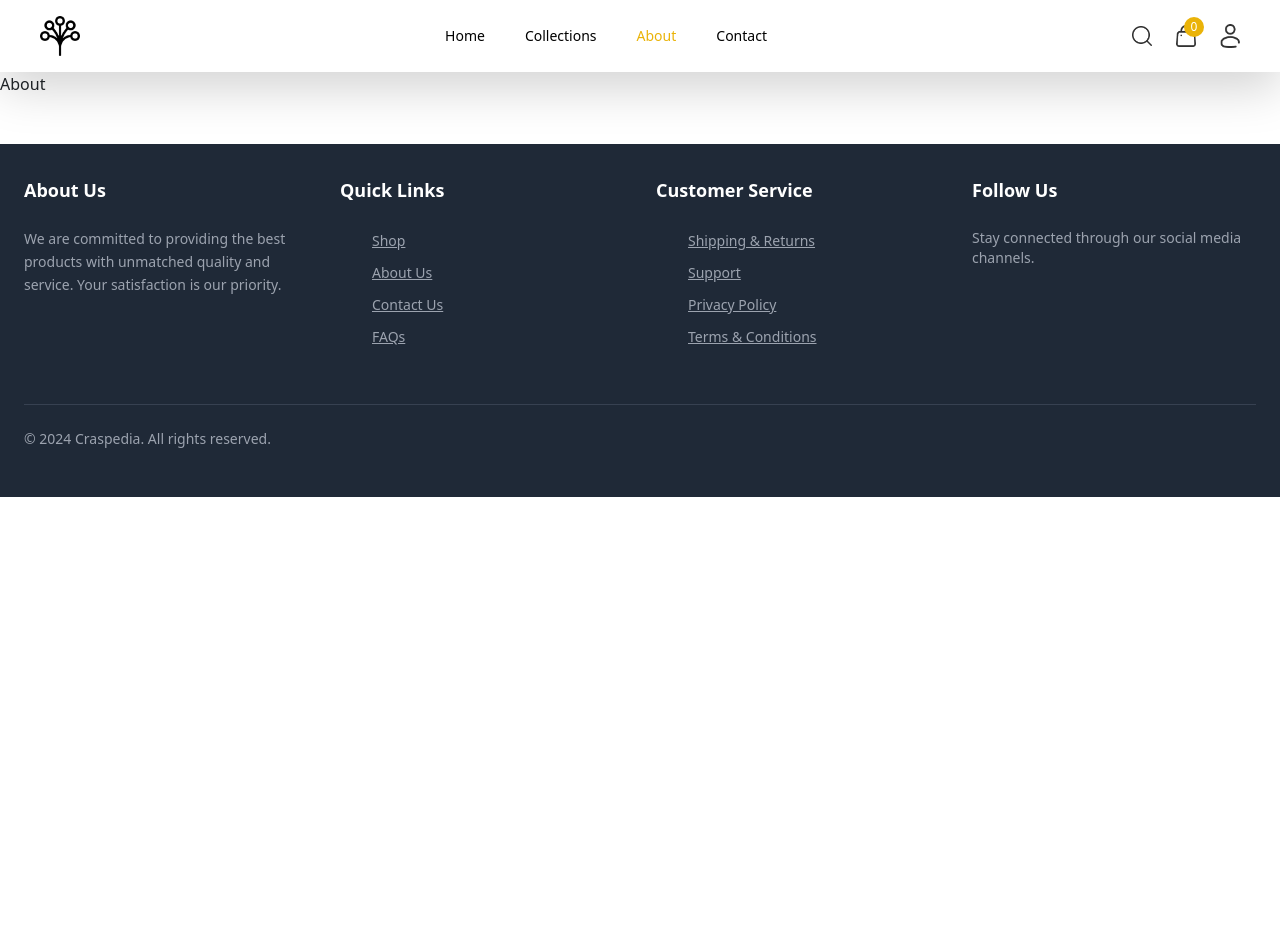
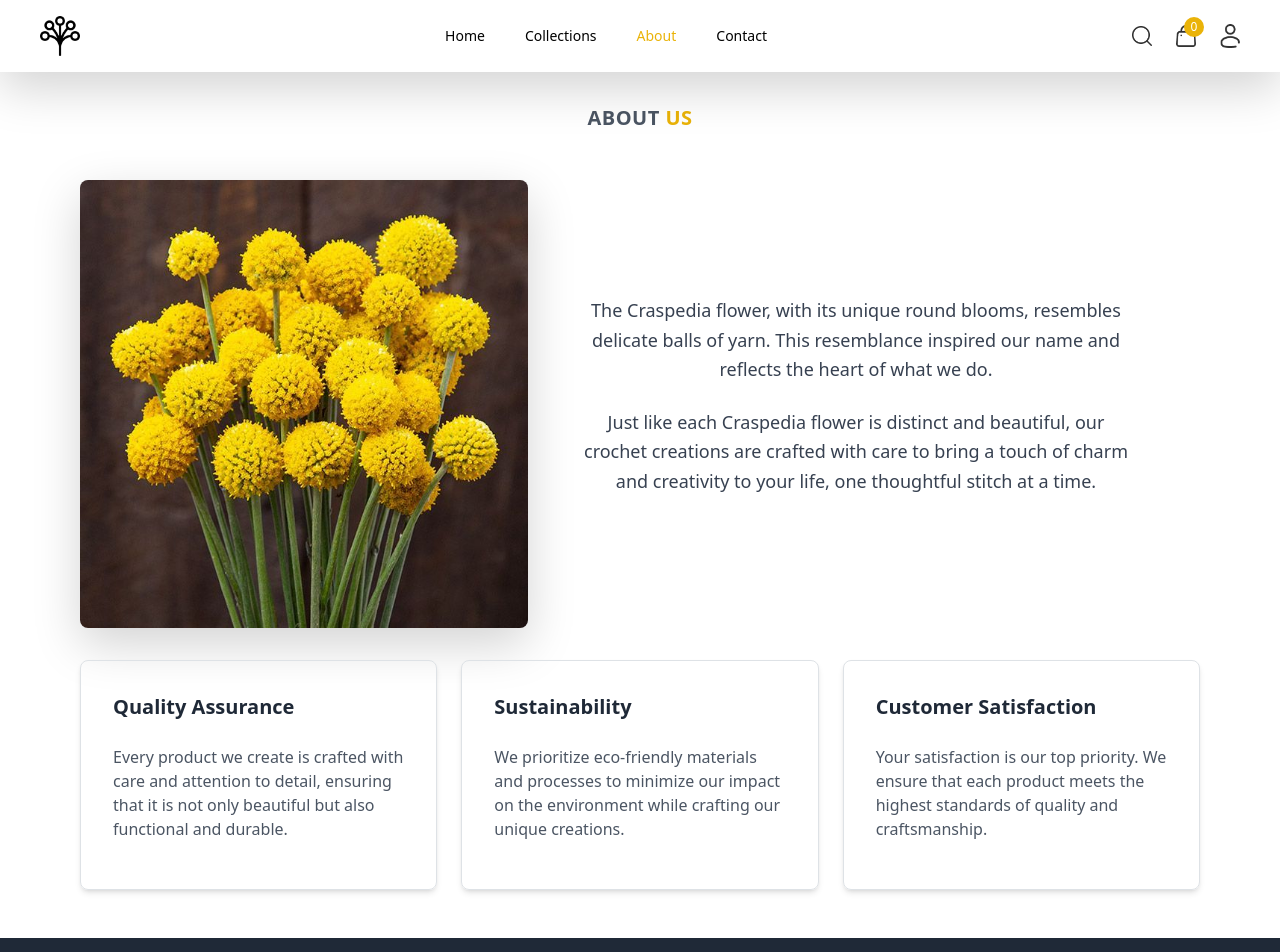
Before and after one commit to meljwang/craspedia, a React (Create React App) app in the folder Craspedia_FrontEnd/: page /about in a window 1280 px wide. Shown: the top 952 px of the page. Before the commit the page ends 800 px from the top, so only its background shows below. Built offline with nearby package versions, Linux system fonts and the light colour scheme.

Commit message:
About Us Page

```diff
--- a/Craspedia_FrontEnd/src/components/Navbar.tsx
+++ b/Craspedia_FrontEnd/src/components/Navbar.tsx
@@ -4,14 +4,21 @@ import searchIcon from "../assets/search_icon.png";
 import profileIcon from "../assets/profile_icon.png";
 import cartIcon from "../assets/cart_icon.png";
 import logo from "../assets/craspedia_bw.png";
+import hamburgerIcon from "../assets/interface.png";
 
 const Navbar = () => {
   const [dropdownVisible, setDropdownVisible] = useState(false);
+  const [menuVisible, setMenuVisible] = useState(false);
   const dropdownRef = useRef(null);
 
   // Toggle dropdown visibility
   const toggleDropdown = () => {
     setDropdownVisible((prev) => !prev);
+  };
+
+  // Toggle mobile menu visibility
+  const toggleMenu = () => {
+    setMenuVisible((prev) => !prev);
   };
 
   // Close dropdown when clicking outside
@@ -29,14 +36,24 @@ const Navbar = () => {
   }, []);
 
   return (
-    <div className="flex justify-between items-center top-0 left-0 w-full bg-white shadow-lg py-3 px-10 z-50">
+    <div className="flex justify-between items-center fixed top-0 left-0 w-full bg-white shadow-lg py-3 px-10 z-50">
       {/* Logo */}
       <NavLink to="/">
         <img src={logo} alt="logo" className="w-10 h-10 cursor-pointer" />
       </NavLink>
 
+      {/* Hamburger Icon for Mobile */}
+      <div className="md:hidden">
+        <img
+          src={hamburgerIcon}
+          alt="menu"
+          className="w-6 cursor-pointer"
+          onClick={toggleMenu}
+        />
+      </div>
+
       {/* Navigation Links */}
-      <div className="flex gap-10">
+      <div className="hidden md:flex gap-10">
         <NavLink
           to="/"
           className={({ isActive }) =>
@@ -83,6 +100,62 @@ const Navbar = () => {
         </NavLink>
       </div>
 
+      {/* Mobile Dropdown Menu */}
+      {menuVisible && (
+        <div className="absolute top-16 left-0 w-full bg-white shadow-lg md:hidden">
+          <div className="flex flex-col items-start gap-2 py-3 px-5">
+            <NavLink
+              to="/"
+              className={({ isActive }) =>
+                `text-sm font-medium transition-all duration-200 ${
+                  isActive ? "text-yellow-500" : "text-black"
+                }`
+              }
+              style={{ textDecoration: "none" }}
+              onClick={toggleMenu}
+            >
+              Home
+            </NavLink>
+            <NavLink
+              to="/collections"
+              className={({ isActive }) =>
+                `text-sm font-medium transition-all duration-200 ${
+                  isActive ? "text-yellow-500" : "text-black"
+                }`
+              }
+              style={{ textDecoration: "none" }}
+              onClick={toggleMenu}
+            >
+              Collections
+            </NavLink>
+            <NavLink
+              to="/about"
+              className={({ isActive }) =>
+                `text-sm font-medium transition-all duration-200 ${
+                  isActive ? "text-yellow-500" : "text-black"
+                }`
+              }
+              style={{ textDecoration: "none" }}
+              onClick={toggleMenu}
+            >
+              About
+            </NavLink>
+            <NavLink
+              to="/contact"
+              className={({ isActive }) =>
+                `text-sm font-medium transition-all duration-200 ${
+                  isActive ? "text-yellow-500" : "text-black"
+                }`
+              }
+              style={{ textDecoration: "none" }}
+              onClick={toggleMenu}
+            >
+              Contact
+            </NavLink>
+          </div>
+        </div>
+      )}
+
       {/* Icons */}
       <div className="flex items-center gap-6">
         <img src={searchIcon} alt="search" className="w-5 cursor-pointer" />
--- a/Craspedia_FrontEnd/src/pages/About.tsx
+++ b/Craspedia_FrontEnd/src/pages/About.tsx
@@ -1,9 +1,67 @@
-import React from 'react'
+import React from 'react';
+import HomeTitleHeader from '../components/HomeTitleHeader.tsx';
+import craspediaflowers from '../assets/craspediaflowers.jpg';
 
 const About = () => {
   return (
-    <div>About</div>
-  )
-}
+    <div className="flex flex-col pt-10 px-6 sm:px-12 lg:px-20 w-full gap-8 mt-16">
+      {/* Header Section */}
+      <header className="flex items-center justify-center">
+        <HomeTitleHeader text1="ABOUT" text2="US" />
+      </header>
 
-export default About
+      {/* Content Section */}
+      <section className="flex flex-col lg:flex-row items-center gap-12">
+        {/* Image Section */}
+        <div className="lg:w-2/5">
+          <img
+            src={craspediaflowers}
+            alt="Craspedia flowers"
+            className="w-full h-auto rounded-lg shadow-lg"
+          />
+        </div>
+
+        {/* Text Section */}
+        <div className="lg:w-1/2 w-full text-center lg:text-left">
+          <p className="text-lg leading-relaxed text-gray-700">
+            The Craspedia flower, with its unique round blooms, resembles delicate balls of yarn. This resemblance inspired our name and reflects the heart of what we do.
+          </p>
+          <p className="mt-4 text-lg leading-relaxed text-gray-700">
+            Just like each Craspedia flower is distinct and beautiful, our crochet creations are crafted with care to bring a touch of charm and creativity to your life, one thoughtful stitch at a time.
+          </p>
+        </div>
+      </section>
+
+      {/* Why Choose Us Section */}
+      <section className="flex flex-col gap-12">
+        <div className="flex flex-col md:flex-row gap-6">
+          {/* Quality Assurance Card */}
+          <div className="flex-1 border rounded-lg shadow-md p-8">
+            <h3 className="text-xl font-semibold text-gray-800">Quality Assurance</h3>
+            <p className="mt-4 text-gray-600">
+              Every product we create is crafted with care and attention to detail, ensuring that it is not only beautiful but also functional and durable.
+            </p>
+          </div>
+
+          {/* Sustainability Card */}
+          <div className="flex-1 border rounded-lg shadow-md p-8">
+            <h3 className="text-xl font-semibold text-gray-800">Sustainability</h3>
+            <p className="mt-4 text-gray-600">
+              We prioritize eco-friendly materials and processes to minimize our impact on the environment while crafting our unique creations.
+            </p>
+          </div>
+
+          {/* Customer Satisfaction Card */}
+          <div className="flex-1 border rounded-lg shadow-md p-8">
+            <h3 className="text-xl font-semibold text-gray-800">Customer Satisfaction</h3>
+            <p className="mt-4 text-gray-600">
+              Your satisfaction is our top priority. We ensure that each product meets the highest standards of quality and craftsmanship.
+            </p>
+          </div>
+        </div>
+      </section>
+    </div>
+  );
+};
+
+export default About;
--- a/Craspedia_FrontEnd/src/pages/Collections.tsx
+++ b/Craspedia_FrontEnd/src/pages/Collections.tsx
@@ -4,7 +4,7 @@ import ItemCard from '../components/ItemCard.tsx';
 
 const Collections = () => {
   return (
-    <div className="flex flex-row flex-wrap pt-10 px-4 sm:px-10 lg:px-16 w-full gap-8">
+    <div className="overflow-x-hidden flex flex-row flex-wrap pt-10 px-4 sm:px-10 lg:px-16 w-full gap-8 mt-16">
       {/* Filter Section */}
 
       <div className="w-full md:w-1/4 p-6">
```
Also changed, not shown: Craspedia_FrontEnd/src/assets/craspediaflowers.jpg (added), Craspedia_FrontEnd/src/assets/interface.png (added).
